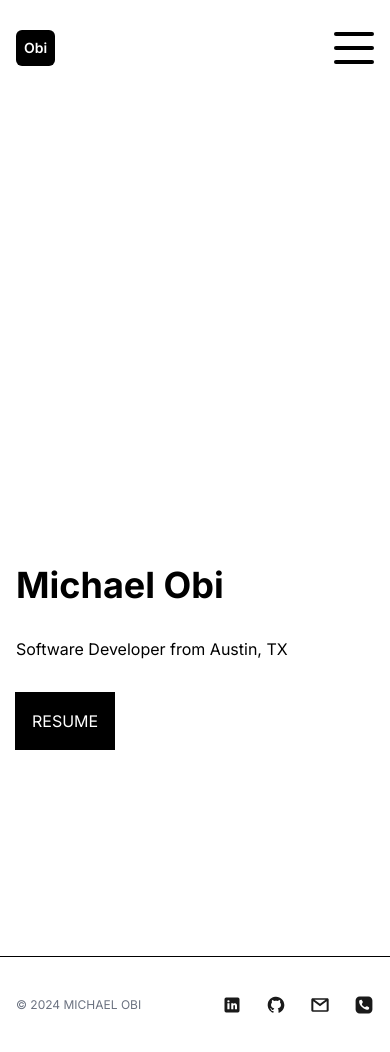
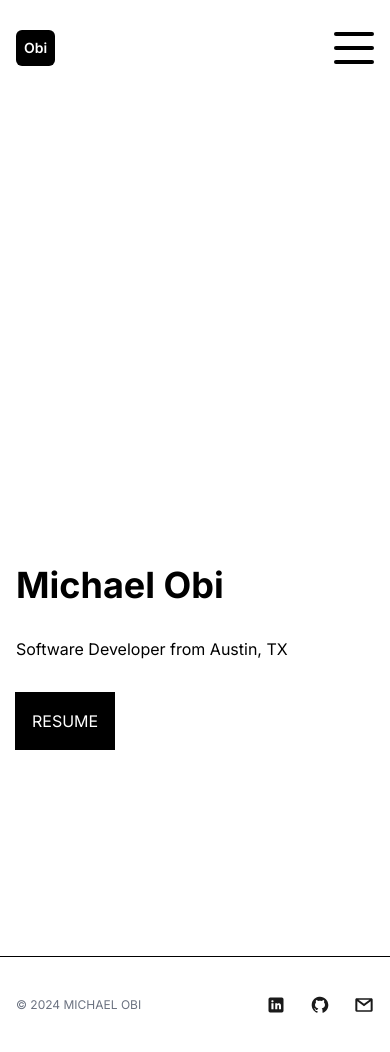
Before and after one commit to theMichaelObi/obi-portfolio, a Next.js app: page / in a window 390 px wide. Built offline with nearby package versions, Linux system fonts and the light colour scheme.

Commit message:
removed phone number

```diff
--- a/src/components/footer.jsx
+++ b/src/components/footer.jsx
@@ -30,10 +30,6 @@ const Footer = () => {
                         <motion.a href="mailto:michael.u.obi1@gmail.com" className="w-5 h-5 lg:w-6 lg:h-6" whileHover={{ y: -2 }} whileTap={{ scale: 0.9 }}>
                             <EmailIcon />
                         </motion.a>
-                        {/* PHONE */}
-                        <motion.a href="tel:+15127997531" className="w-5 h-5 lg:w-6 lg:h-6" whileHover={{ y: -2 }} whileTap={{ scale: 0.9 }}>
-                            <PhoneIcon />
-                        </motion.a>
                     </div>
                 </div>
             </Layout>
```
